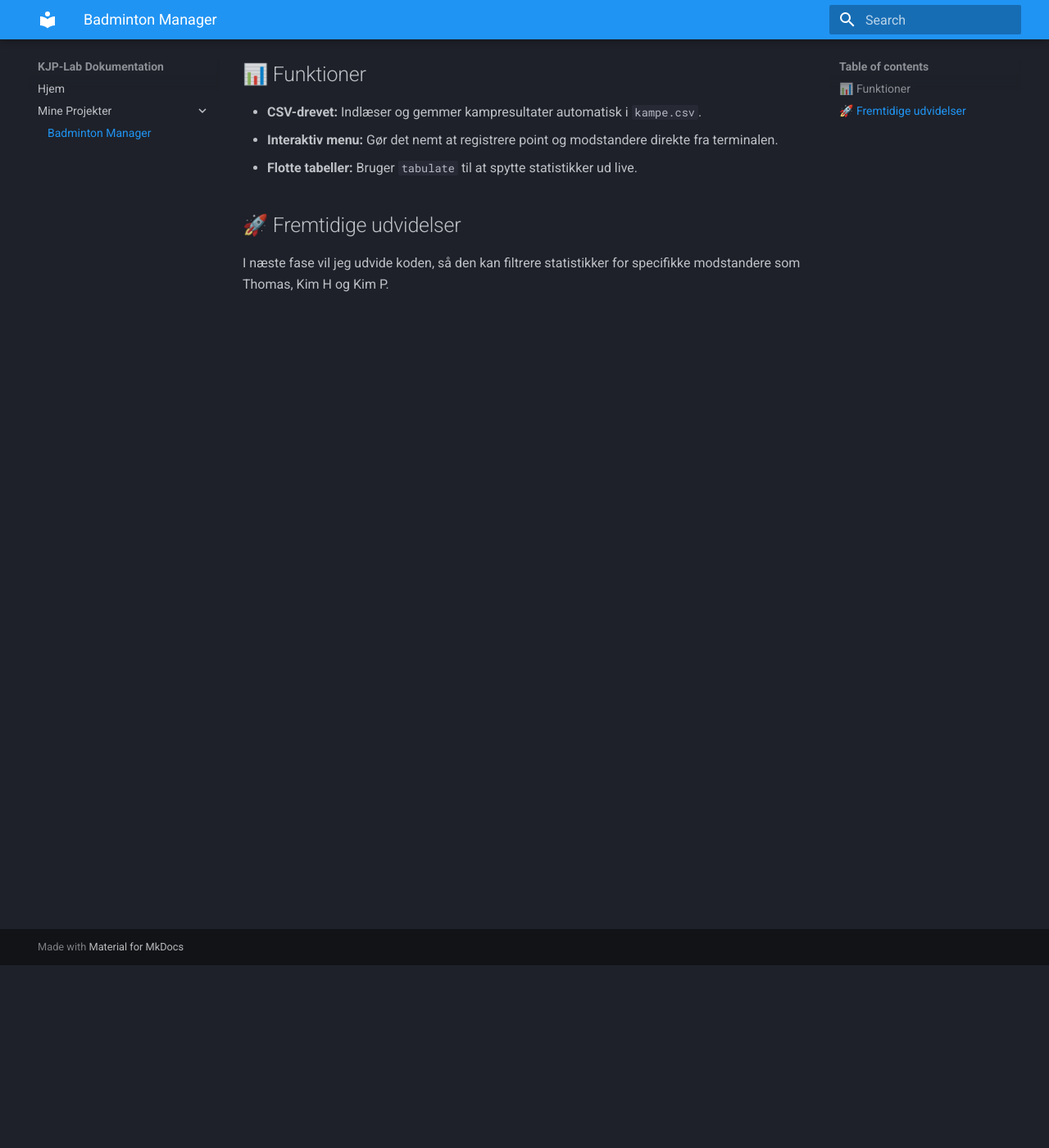
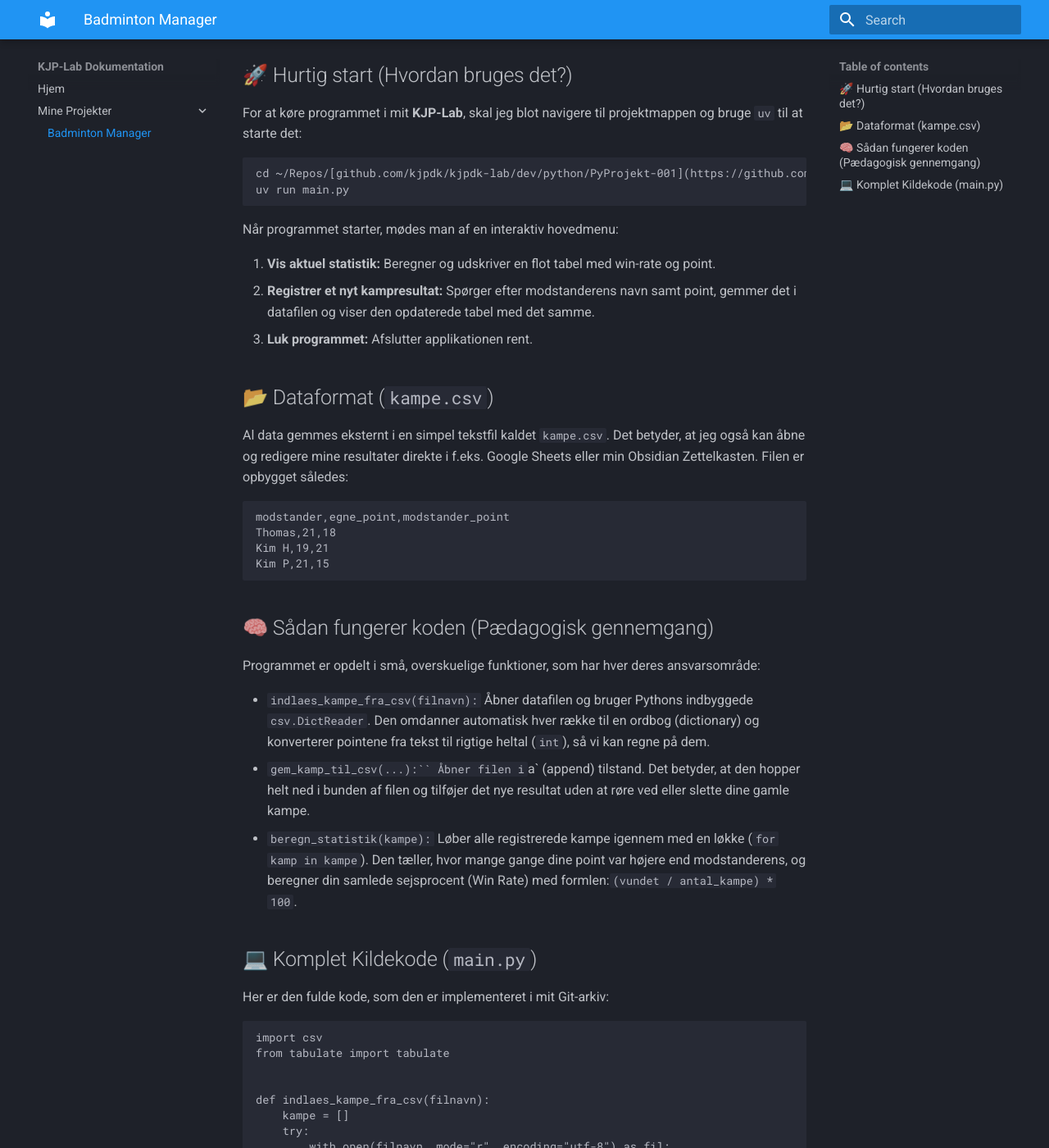
Before and after one commit to kjpdk/kjpdk-docs, an MkDocs documentation site: the page built from docs/projekter/badminton.md, in a window 1280 px wide and 1400 px high, scrolled down 223 px. Shown: the whole window at 82% size. Built offline with MkDocs 1.6.1 and Material for MkDocs 9.7.7, drawn with Linux system fonts in a browser that asks for light colours; some of the changed text lies outside the part shown.

Commit message:
docs: tilføjet fuld kildekode og forklaring til badminton manager siden

````diff
--- a/docs/projekter/badminton.md
+++ b/docs/projekter/badminton.md
@@ -1,11 +1,182 @@
 # 🏸 Badminton Manager
 
-Velkommen til dokumentationen for min personlige Badminton Manager. Dette program kører i mit **KJP-Lab** på Debian 13 (Trixie) og hjælper med at holde styr på statistikker mod klubbens spillere.
+Dette program er et interaktivt, terminal-baseret værktøj bygget i **Python 3.13** til at spore og beregne match-statistikker i min lokale badmintonklub mod **Thomas**, **Kim H** og **Kim P**.
 
-## 📊 Funktioner
-* **CSV-drevet:** Indlæser og gemmer kampresultater automatisk i `kampe.csv`.
-* **Interaktiv menu:** Gør det nemt at registrere point og modstandere direkte fra terminalen.
-* **Flotte tabeller:** Bruger `tabulate` til at spytte statistikker ud live.
+---
 
-## 🚀 Fremtidige udvidelser
-I næste fase vil jeg udvide koden, så den kan filtrere statistikker for specifikke modstandere som Thomas, Kim H og Kim P.
+## 🚀 Hurtig start (Hvordan bruges det?)
+
+For at køre programmet i mit **KJP-Lab**, skal jeg blot navigere til projektmappen og bruge `uv` til at starte det:
+
+```bash
+cd ~/Repos/[github.com/kjpdk/kjpdk-lab/dev/python/PyProjekt-001](https://github.com/kjpdk/kjpdk-lab/dev/python/PyProjekt-001)
+uv run main.py
+```
+
+Når programmet starter, mødes man af en interaktiv hovedmenu:
+
+1. **Vis aktuel statistik:** Beregner og udskriver en flot tabel med win-rate og point.
+2. **Registrer et nyt kampresultat:** Spørger efter modstanderens navn samt point, gemmer det i datafilen og viser den opdaterede tabel med det samme.
+3. **Luk programmet:** Afslutter applikationen rent.
+
+## 📂 Dataformat (`kampe.csv`)
+
+Al data gemmes eksternt i en simpel tekstfil kaldet `kampe.csv`. Det betyder, at jeg også kan åbne og redigere mine resultater direkte i f.eks. Google Sheets eller min Obsidian Zettelkasten. Filen er opbygget således:
+
+```markdown
+modstander,egne_point,modstander_point
+Thomas,21,18
+Kim H,19,21
+Kim P,21,15
+```
+
+## 🧠 Sådan fungerer koden (Pædagogisk gennemgang)
+
+Programmet er opdelt i små, overskuelige funktioner, som har hver deres ansvarsområde:
+
+- `indlaes_kampe_fra_csv(filnavn):` Åbner datafilen og bruger Pythons indbyggede `csv.DictReader`. Den omdanner automatisk hver række til en ordbog (dictionary) og konverterer pointene fra tekst til rigtige heltal (`int`), så vi kan regne på dem.
+- `gem_kamp_til_csv(...):`` Åbner filen i `a` (append) tilstand. Det betyder, at den hopper helt ned i bunden af filen og tilføjer det nye resultat uden at røre ved eller slette dine gamle kampe.
+- `beregn_statistik(kampe):` Løber alle registrerede kampe igennem med en løkke (`for kamp in kampe`). Den tæller, hvor mange gange dine point var højere end modstanderens, og beregner din samlede sejsprocent (Win Rate) med formlen:` (vundet / antal_kampe) * 100`.
+
+## 💻 Komplet Kildekode (`main.py`)
+
+Her er den fulde kode, som den er implementeret i mit Git-arkiv:
+
+```python
+import csv
+from tabulate import tabulate
+
+
+def indlaes_kampe_fra_csv(filnavn):
+    kampe = []
+    try:
+        with open(filnavn, mode="r", encoding="utf-8") as fil:
+            csv_laeser = csv.DictReader(fil)
+            for raekke in csv_laeser:
+                kampe.append(
+                    {
+                        "modstander": raekke["modstander"],
+                        "egne_point": int(raekke["egne_point"]),
+                        "modstander_point": int(raekke["modstander_point"]),
+                    }
+                )
+    except FileNotFoundError:
+        pass
+    return kampe
+
+
+def gem_kamp_til_csv(filnavn, modstander, egne_point, modstander_point):
+    with open(filnavn, mode="a", encoding="utf-8", newline="") as fil:
+        feltnavne = ["modstander", "egne_point", "modstander_point"]
+        csv_skriver = csv.DictWriter(fil, fieldnames=feltnavne)
+
+        if fil.tell() == 0:
+            csv_skriver.writeheader()
+
+        csv_skriver.writerow(
+            {
+                "modstander": modstander,
+                "egne_point": egne_point,
+                "modstander_point": modstander_point,
+            }
+        )
+
+
+def beregn_statistik(kampe):
+    if not kampe:
+        return None
+
+    samlet_vundet = 0
+    samlet_point_vundet = 0
+    samlet_point_tabt = 0
+
+    for kamp in kampe:
+        samlet_point_vundet += kamp["egne_point"]
+        samlet_point_tabt += kamp["modstander_point"]
+
+        if kamp["egne_point"] > kamp["modstander_point"]:
+            samlet_vundet += 1
+
+    antal_kampe = len(kampe)
+    win_rate = (samlet_vundet / antal_kampe) * 100
+
+    return {
+        "antal_kampe": antal_kampe,
+        "vundet": samlet_vundet,
+        "win_rate": win_rate,
+        "point_vundet": samlet_point_vundet,
+        "point_tabt": samlet_point_tabt,
+    }
+
+
+def vis_statistik(filnavn):
+    badminton_kampe = indlaes_kampe_fra_csv(filnavn)
+    stats = beregn_statistik(badminton_kampe)
+
+    if stats is None:
+        print("\nℹ Der er ikke registreret nogen kampe i systemet endnu.")
+        return
+
+    tabel_data = [
+        ["Antal Kampe Spillet", stats["antal_kampe"]],
+        ["Kampe Vundet", stats["vundet"]],
+        ["Sejsprocent (Win Rate)", f"{stats['win_rate']:.1f}%"],
+        ["Point Scoret (Egne)", stats["point_vundet"]],
+        ["Point Tabt (Modstander)", stats["point_tabt"]],
+    ]
+
+    print(f"\n=== KJP-LAB BADMINTON STATISTIK (Hentet fra {filnavn}) ===")
+    print(tabulate(tabel_data, headers=["Metrik", "Resultat"], tablefmt="fancy_grid"))
+
+
+def modtag_heltal(ledetekst):
+    while True:
+        try:
+            return int(input(ledetekst))
+        except ValueError:
+            print("⚠ Fejl: Du skal indtaste et gyldigt heltal. Prøv igen.")
+
+
+def tilfoej_ny_kamp(filnavn):
+    print("\n--- REGISTRER NY BADMINTON KAMP ---")
+    modstander = input("Indtast modstanderens navn: ").strip()
+
+    if not modstander:
+        print("⚠ Fejl: Modstanderens navn må ikke være tomt.")
+        return
+
+    egne_point = modtag_heltal("Indtast dine point: ")
+    modstander_point = modtag_heltal("Indtast modstanderens point: ")
+
+    gem_kamp_til_csv(filnavn, modstander, egne_point, modstander_point)
+    print(f"✔ Kampen mod {modstander} blev gemt!")
+
+
+def main():
+    filnavn = "kampe.csv"
+
+    while True:
+        print("\n=================================")
+        print("    KJP-LAB BADMINTON MANAGER    ")
+        print("=================================")
+        print("1. Vis aktuel statistik")
+        print("2. Registrer et nyt kampresultat")
+        print("3. Luk programmet")
+
+        valg = input("Vælg en mulighed (1-3): ").strip()
+
+        if valg == "1":
+            vis_statistik(filnavn)
+        elif valg == "2":
+            tilfoej_ny_kamp(filnavn)
+            vis_statistik(filnavn)
+        elif valg == "3":
+            print("\nTak for i dag! Hav en god træning i klubben.")
+            break
+        else:
+            print("⚠ Ugyldigt valg. Tast venligst 1, 2 eller 3.")
+
+
+if __name__ == "__main__":
+    main()
+```
````
